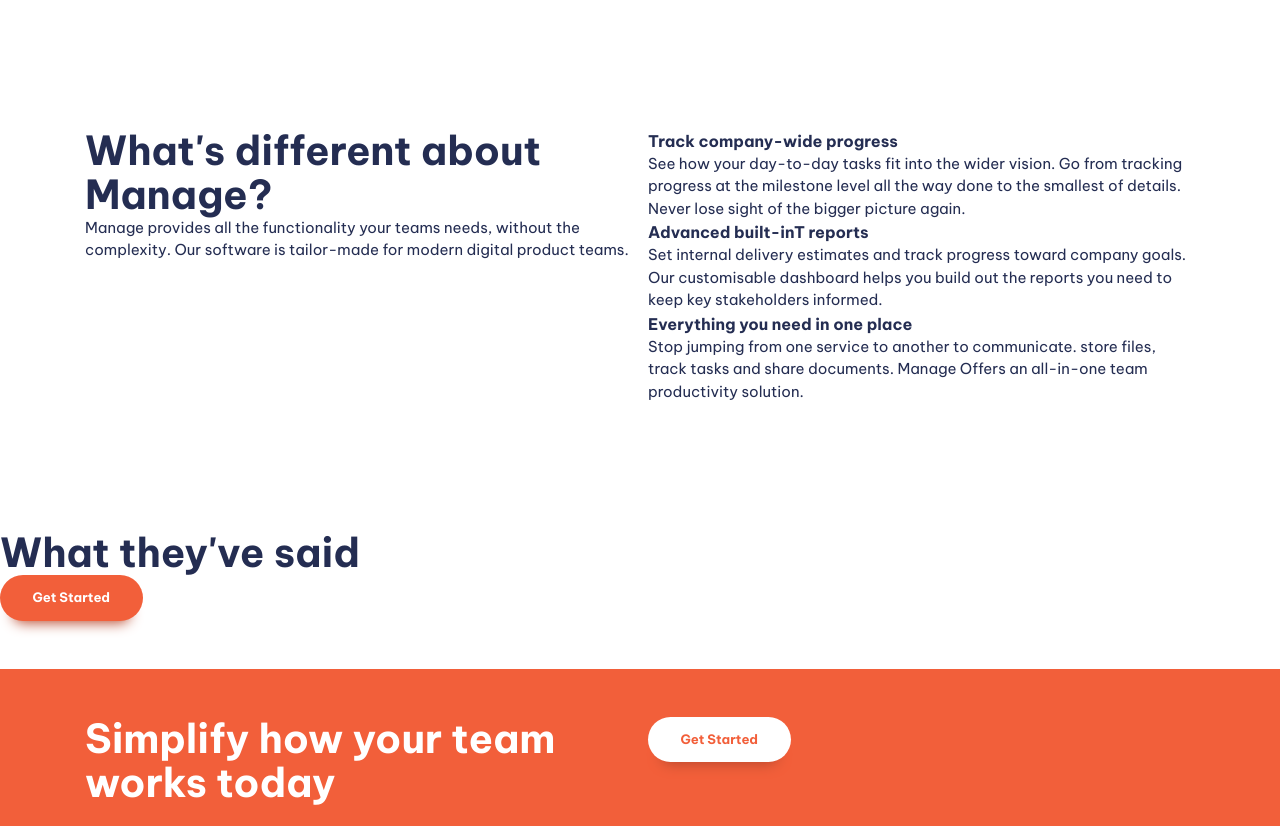
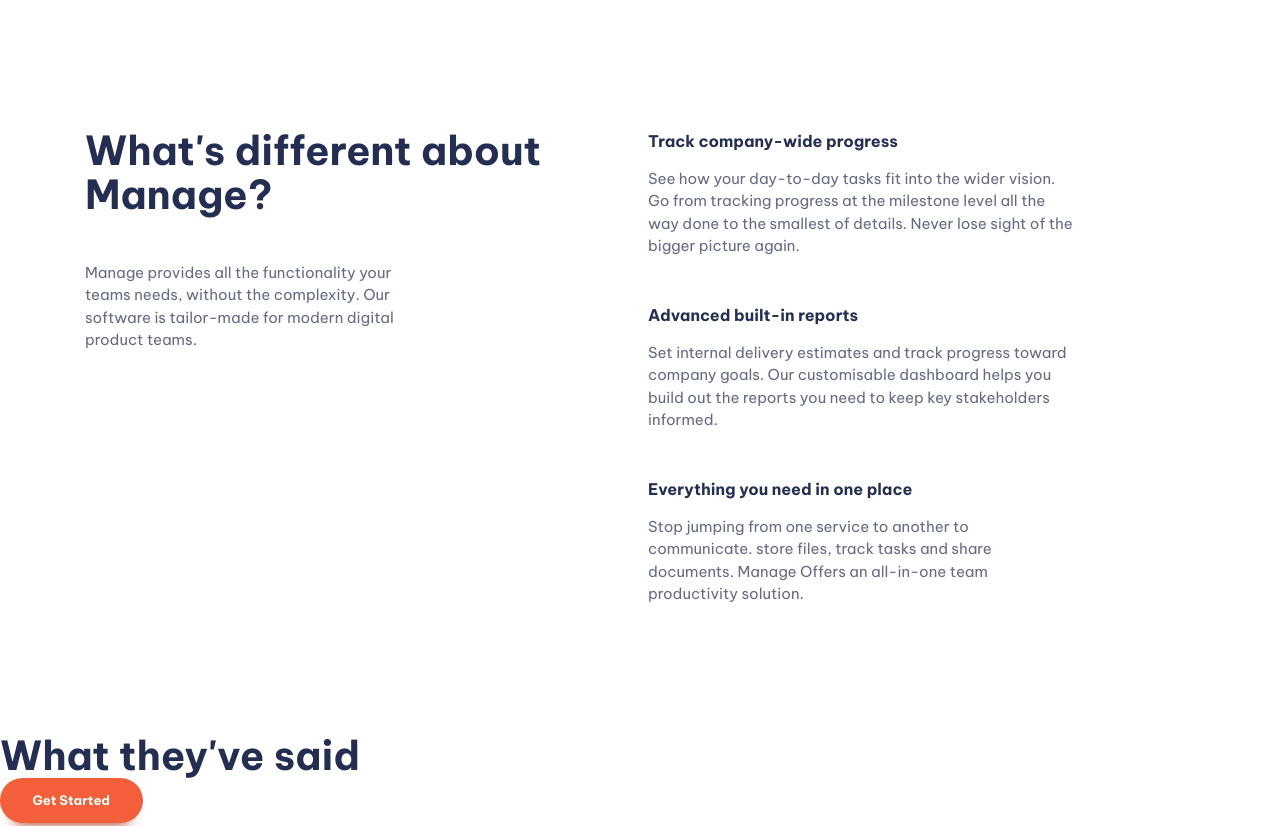
Before and after one commit to Esphalon/working-with-git-test-manage-website, a website built with Vite: page fem-managesite/index.html in a window 1280 px wide. Shown: the part 700-1526 px from the top of the page. Built offline with nearby package versions, Linux system fonts and the light colour scheme.

Commit message:
Added spacing with elements

```diff
--- a/fem-managesite/index.html
+++ b/fem-managesite/index.html
@@ -37,9 +37,9 @@
       <section class="padding-block-900">
         <div class="container">
           <div class="even-columns">
-            <div>
+            <div class="flow">
               <h1 class="fs-primary-heading fw-bold">Bring everyone together to build better projects.</h1>
-              <p>Manage makes it simple for software teams to plan day-to-day taks while keeping the larger team goals in view.</p>
+              <p>Manage makes it simple for software teams to plan day-to-day tasks while keeping the larger team goals in view.</p>
               <button class="button">Get Started</button>
             </div>
             <div>
@@ -52,32 +52,38 @@
       <section class="padding-block-900">
         <div class="container">
           <div class="even-columns">
-            <div>
+            <div class="flow">
               <h2 class="fs-secondary-heading fw-bold">What's different about Manage?</h2>
               <p>Manage provides all the functionality your teams needs, without the complexity. Our software is tailor-made for modern digital product teams.</p>
             </div>
             <div>
-              <ul role="list" class="numbered-items">
+              <ul role="list" class="numbered-items | flow">
                 <li>
-                  <h3 class="fs-600 fw-bold">Track company-wide progress</h3>
-                    <p>See how your day-to-day tasks fit into the wider vision.
-                      Go from tracking progress at the milestone level all the
-                      way done to the smallest of details. Never lose sight of
-                      the bigger picture again.</p>
+                  <div class="flow" style="--flow-spacer: 1em">
+                    <h3 class="fs-600 fw-bold">Track company-wide progress</h3>
+                      <p data-width="wide">See how your day-to-day tasks fit into the wider vision.
+                        Go from tracking progress at the milestone level all the
+                        way done to the smallest of details. Never lose sight of
+                        the bigger picture again.</p>
+                  </div>
                 </li>
                 <li>
-                  <h3 class="fs-600 fw-bold">Advanced built-inT reports</h3>
-                    <p>Set internal delivery estimates and track progress toward
+                  <div class="flow" style="--flow-spacer: 1em">
+                    <h3 class="fs-600 fw-bold">Advanced built-in reports</h3>
+                      <p data-width="wide">Set internal delivery estimates and track progress toward
                       company goals. Our customisable dashboard helps you
                       build out the reports you need to keep key stakeholders
                       informed.</p>
+                  </div>
                 </li>
                 <li>
-                  <h3 class="fs-600 fw-bold">Everything you need in one place</h3>
-                    <p>Stop jumping from one service to another to
+                  <div class="flow" style="--flow-spacer: 1em">
+                    <h3 class="fs-600 fw-bold">Everything you need in one place</h3>
+                      <p data-width="wide">Stop jumping from one service to another to
                       communicate. store files, track tasks and share
                       documents. Manage Offers an all-in-one team
                       productivity solution.</p>
+                  </div>
                 </li>
               </ul>
             </div>
@@ -120,7 +126,7 @@
           </div>
           <div>
             <nav aria-label="Footer" class="footer-nav">
-              <ul role="list">
+              <ul class="flow" style="--flow-spacer: 1em" role="list">
                 <li><a href="#">Home</a></li>
                 <li><a href="#">Pricing</a></li>
                 <li><a href="#">Products</a></li>
--- a/fem-managesite/style.css
+++ b/fem-managesite/style.css
@@ -128,6 +128,14 @@ body{
   color: var(--clr-primary-400);
 }
 
+p:not([class]){
+  opacity: 0.7;
+  max-width: 32ch;
+}
+p[data-width="wide"]{
+  max-width: 42ch;
+}
+
 /* Button */
 .button{
   display: inline-flex;
@@ -141,7 +149,6 @@ body{
   line-height: 1;
   color:var(--clr-neutral-100);
   background-color:var(--clr-accent-400);
-  transition-duration: 300ms;
   box-shadow: 0 1.125em 1em -1em var(--clr-accent-500);
 }
 .button[data-type="inverted"]{
@@ -263,6 +270,30 @@ body{
 	border: 0 !important;
 }
 
+.container{
+  --max-width: 1110px ;
+  --padding: 1rem;
+
+  width: min(var(--max-width), 100% - (var(--padding) * 2));
+  margin-inline: auto;
+}
+
+:where(.flow > * + *) {
+  margin-top: var(--flow-spacer, 3em);
+}
+
+.even-columns{
+  display: grid;
+  gap: 1rem;
+}
+
+@media(min-width: 50em){
+  .even-columns{
+    grid-auto-flow: column;
+    grid-auto-columns: 1fr;
+  }
+}
+
 .text-primary-400{
   color: var(--clr-primary-400);
 }
@@ -344,24 +375,3 @@ body{
     display: inline-flex;
   }
 }
-
-
-.container{
-  --max-width: 1110px ;
-  --padding: 1rem;
-
-  width: min(var(--max-width), 100% - (var(--padding) * 2));
-  margin-inline: auto;
-}
-
-.even-columns{
-  display: grid;
-  gap: 1rem;
-}
-
-@media(min-width: 50em){
-  .even-columns{
-    grid-auto-flow: column;
-    grid-auto-columns: 1fr;
-  }
-}
```
